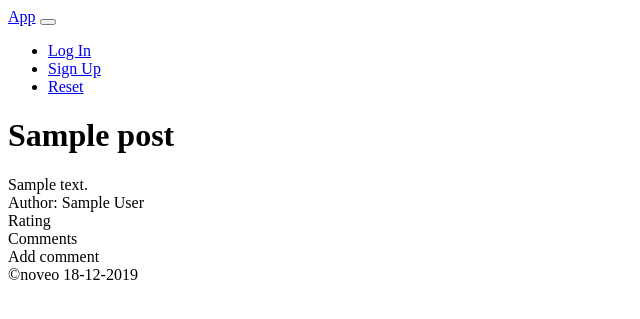
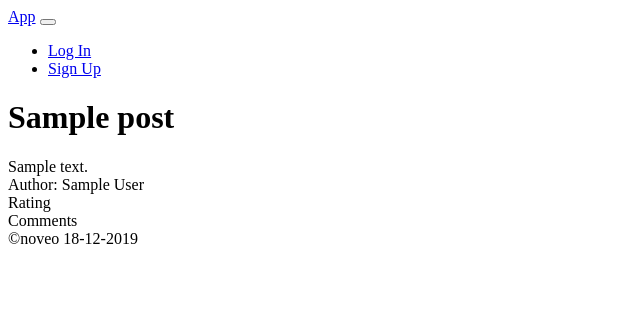
Before and after one commit to ilnar-kantug/symf, a Symfony app: template templates/post/show.html.twig in a window 1280 px wide. Shown: the top 319 px of the page, without its empty margins (0-640 px from the left). Run offline with Twig, Linux system fonts and the light colour scheme; the template is opened without the code that fills it: most values are stand-ins (such as "Sample title", 1, 10 or a date in 2020); some libraries are stand-ins or nearby versions.

Commit message:
added some styling

```diff
--- a/assets/css/app.scss
+++ b/assets/css/app.scss
@@ -23,3 +23,7 @@
     margin: 40px auto;
   }
 }
+
+.logged-as{
+  margin-top: 2px;
+}
--- a/templates/base.html.twig
+++ b/templates/base.html.twig
@@ -12,8 +12,10 @@
         <header>
             <nav class="navbar navbar-expand-md navbar-dark bg-dark">
                 <div class="container">
-
-                    <a class="navbar-brand" href="#">App</a>
+                    <a class="navbar-brand" href="{{ path('home') }}">App</a>
+                    {% if is_granted('IS_AUTHENTICATED_FULLY') %}
+                        <span class="text-white logged-as">Logged as: {{ app.user.email }}</span>
+                    {% endif %}
                     <button class="navbar-toggler" type="button" data-toggle="collapse" data-target="#navbarCollapse" aria-controls="navbarCollapse" aria-expanded="false" aria-label="Toggle navigation">
                         <span class="navbar-toggler-icon"></span>
                     </button>
@@ -21,7 +23,7 @@
                         <ul class="navbar-nav ml-auto">
                             {% if is_granted('IS_AUTHENTICATED_FULLY') %}
                                 <li class="nav-item">
-                                    <a class="nav-link" href="#">Home</a>
+                                    <a class="nav-link" href="{{ path('home') }}">Home</a>
                                 </li>
                                 <li class="nav-item">
                                     <a class="nav-link" href="{{ path('app_logout') }}">Log Out</a>
@@ -32,9 +34,6 @@
                                 </li>
                                 <li class="nav-item">
                                     <a class="nav-link" href="{{ path('app_sign_up') }}">Sign Up</a>
-                                </li>
-                                <li class="nav-item">
-                                    <a class="nav-link" href="#">Reset</a>
                                 </li>
                             {% endif %}
                         </ul>
--- a/templates/post/show.html.twig
+++ b/templates/post/show.html.twig
@@ -24,8 +24,10 @@
             Comments
         </div>
 
-        <div>
-            Add comment
-        </div>
+        {% if is_granted('IS_AUTHENTICATED_FULLY') %}
+            <div>
+                Add comment
+            </div>
+        {% endif %}
     </div>
 {% endblock %}
```
